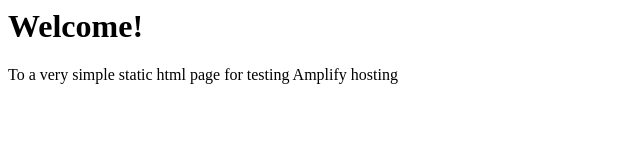
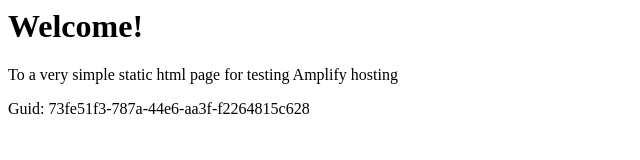
Before and after one commit to aws-aemilia-gru/Github-PR-Commit-Integration-Test-DoNotTouch-Gith-P5X5MO5I-v1-preprod-sa-east-1, a website: page src/index.html in a window 1280 px wide. Shown: the whole page, without its empty margins (0-640 px from the left). Drawn offline with Linux system fonts and the light colour scheme.

Commit message:
commit from integ tests

```diff
--- a/src/index.html
+++ b/src/index.html
@@ -1,3 +1,5 @@
+
+
 <html lang="en">
 
 <head>
@@ -10,6 +12,6 @@
 <body>
     <h1>Welcome!</h1>
     <p>To a very simple static html page for testing Amplify hosting</p>
-</body>
+    <p>Guid: 73fe51f3-787a-44e6-aa3f-f2264815c628</p></body>
 
 </html>
```
